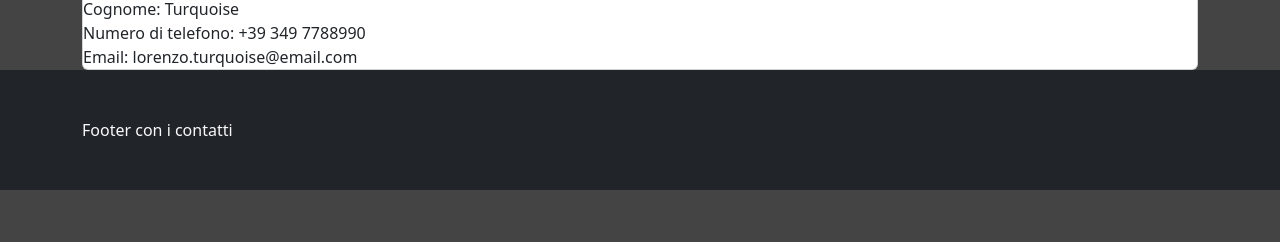
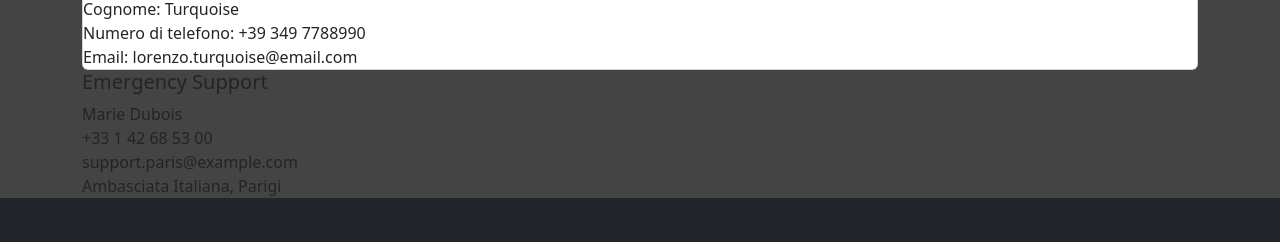
Before and after one commit to simoneburrai/boo-road-webapp, a React (Vite) app: page /travels/1 in a window 1280 px wide. Shown: the part 710-952 px from the top of the page. Before the commit the page ends 900 px from the top, so only its background shows below. Built offline with nearby package versions, Linux system fonts and the light colour scheme.

Commit message:
feat: painted in page all emergency contacts infos

```diff
--- a/src/components/EmergencyCard.jsx
+++ b/src/components/EmergencyCard.jsx
@@ -2,10 +2,48 @@ import {useTravels} from "../contexts/TravelContext"
 
 const EmergencyCard = ({travelId})=> {
     const {emergencyContacts} = useTravels();
-    const currentEmergency = emergencyContacts.filter(emergency => emergency.travelId === travelId);
-
-    return <div></div>
+    const currentEmergency = emergencyContacts.find(emergency => emergency.travelId === travelId);
+    const internationalSupport = currentEmergency.internationalSupport;
+    console.log(currentEmergency);
+    return <div>
+        <h5>Emergency Support</h5>
+        <div>{currentEmergency.contactName}</div>
+        <div>{currentEmergency.phone}</div>
+        <div>{currentEmergency.email}</div>
+        <div>{currentEmergency.location}</div>
+       {internationalSupport && <div>
+        <h6>International Support</h6>
+        <div>
+            <div>Embassy:</div>
+            <div>{internationalSupport.embassy.name}</div>
+            <div>{internationalSupport.embassy.phone}</div>
+            <div>{internationalSupport.embassy.email}</div>
+            <div>{internationalSupport.embassy.address}</div>
+            </div>
+        <div>
+            <div>Emergency Numbers:</div>
+            <div>{internationalSupport.emergencyNumbers.police}</div>
+            <div>{internationalSupport.emergencyNumbers.ambulance}</div>
+        </div>
+        </div>}
+    </div>
 }
 
 
 export default EmergencyCard;
+
+// "contactName": "Ayşe Demir",
+// "phone": "+90 352 337 52 00",
+// "email": "support.cappadocia@example.com",
+// "location": "Centro Informazioni Turistiche, Göreme",
+// "internationalSupport": {
+// "embassy": {
+// "name": "Ambasciata d'Italia ad Ankara",
+// "phone": "+90 312 457 4200",
+// "email": "ambasciata.ankara@esteri.it",
+// "address": "Atatürk Bulvari No. 118, Kavaklidere, Ankara, Turchia"
+// },
+// "emergencyNumbers": {
+// "police": "155",
+// "ambulance": "112"
+// }
--- a/src/pages/AllTravellers.jsx
+++ b/src/pages/AllTravellers.jsx
@@ -10,7 +10,7 @@ const AllTravellers = ()=> {
 
     return <div>
         {currentTravellers.map(traveller =>{
-            return <TravellerCard traveller={traveller}/>
+            return <TravellerCard traveller={traveller} key={traveller.id}/>
         })}
     </div>
 }
```
